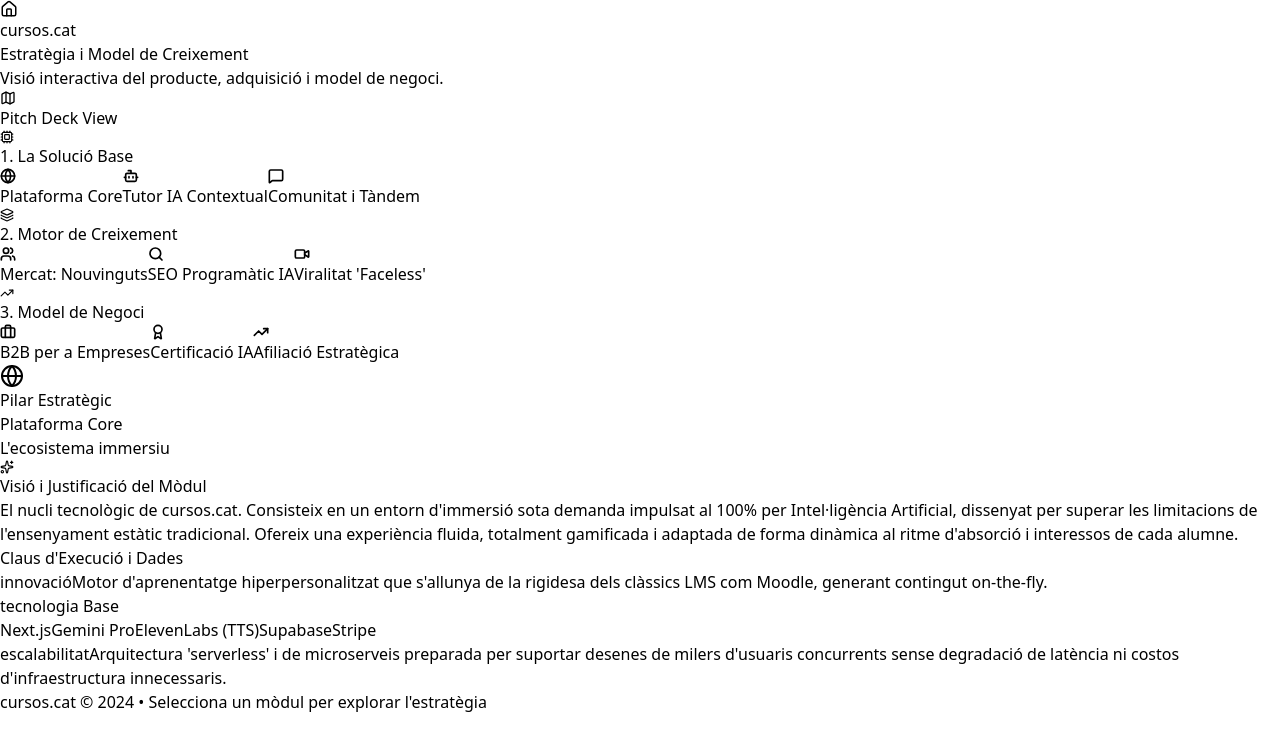
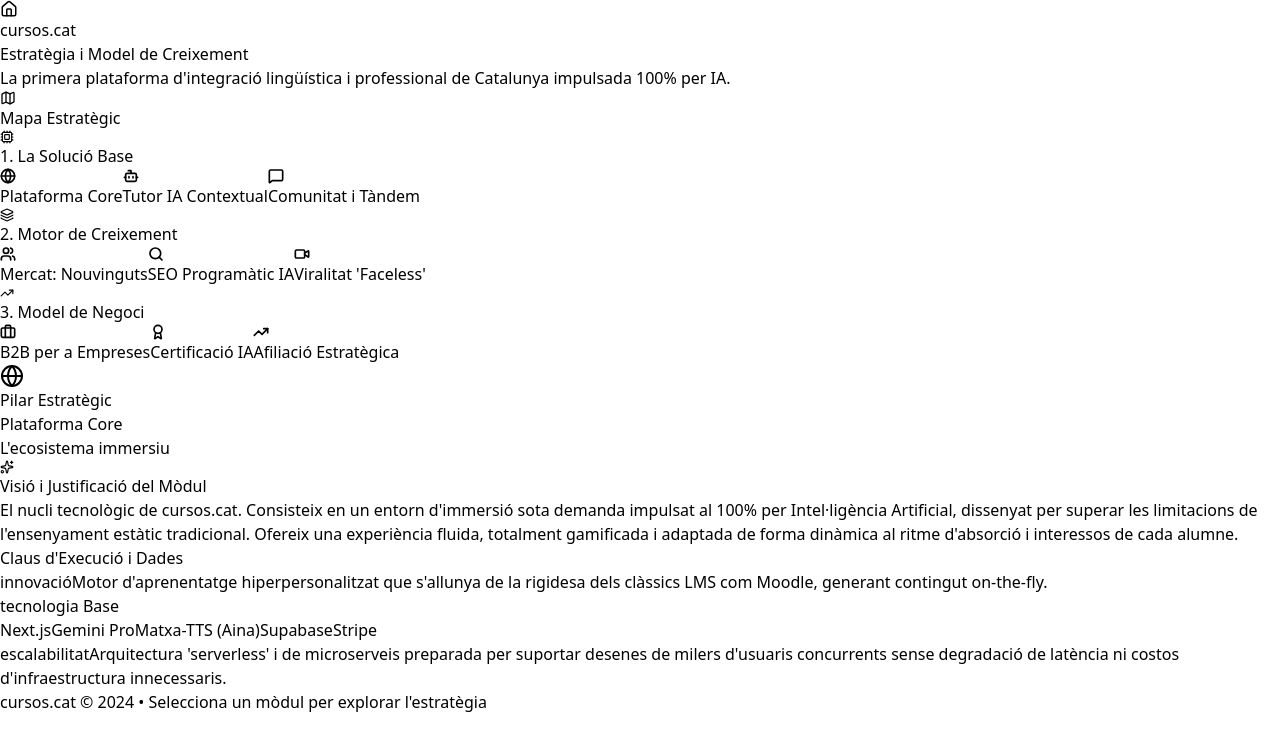
Before and after one commit to vosko03/cursos, a React (Vite) app: page /dash in a window 1280 px wide. Shown: the top 750 px of the page. Built offline with nearby package versions, Linux system fonts and the light colour scheme.

Commit message:
Refactor Dashboard component content and layout
Updated the content and structure of the Dashboard component, including changes to the descriptions and features of various sections. Adjusted UI elements for improved layout and consistency.

```diff
--- a/src/pages/Dashboard.jsx
+++ b/src/pages/Dashboard.jsx
@@ -110,13 +110,13 @@ const themes = {
 };
 
 const nodes = {
-  central: { theme: themes.indigo, title: "Plataforma Core", subtitle: "L'ecosistema immersiu", icon: Globe, content: { descripció: "El nucli tecnològic de cursos.cat. Consisteix en un entorn d'immersió sota demanda impulsat al 100% per Intel·ligència Artificial, dissenyat per superar les limitacions de l'ensenyament estàtic tradicional. Ofereix una experiència fluida, totalment gamificada i adaptada de forma dinàmica al ritme d'absorció i interessos de cada alumne.", innovació: "Motor d'aprenentatge hiperpersonalitzat que s'allunya de la rigidesa dels clàssics LMS com Moodle, generant contingut on-the-fly.", tecnologia_Base: ["Next.js", "Gemini Pro", "ElevenLabs (TTS)", "Supabase", "Stripe"], escalabilitat: "Arquitectura 'serverless' i de microserveis preparada per suportar desenes de milers d'usuaris concurrents sense degradació de latència ni costos d'infraestructura innecessaris." } },
-  tutor: { theme: themes.teal, title: "Tutor IA Contextual", subtitle: "Pràctica hiperrealista 24/7", icon: Bot, content: { descripció: "Motor d'IA conversacional avançat (per veu en temps real i text) que simula situacions reals i quotidianes amb les quals l'usuari es trobarà: des d'una visita al metge, fer tràmits a l'ajuntament, fins a atendre clients al sector serveis. Actua com un professor natiu infinitament pacient, eliminant l'ansietat o la vergonya de parlar en públic.", característiques: "Correcció de pronunciació no intrusiva, adaptació de vocabulari sectorial automàtica i reconeixement d'accents.", diferenciador: "No es basa en ensenyar taules gramaticals de memòria, sinó que entrena habilitats lingüístiques pràctiques per sobreviure i integrar-se en el dia a dia.", mètriques_d_èxit: "Garantir un augment del 300% en el temps efectiu de pràctica oral respecte a les classes grupals presencials on l'alumne a penes intervé." } },
+  central: { theme: themes.indigo, title: "Plataforma Core", subtitle: "L'ecosistema immersiu", icon: Globe, content: { descripció: "El nucli tecnològic de cursos.cat. Consisteix en un entorn d'immersió sota demanda impulsat al 100% per Intel·ligència Artificial, dissenyat per superar les limitacions de l'ensenyament estàtic tradicional. Ofereix una experiència fluida, totalment gamificada i adaptada de forma dinàmica al ritme d'absorció i interessos de cada alumne.", innovació: "Motor d'aprenentatge hiperpersonalitzat que s'allunya de la rigidesa dels clàssics LMS com Moodle, generant contingut on-the-fly.", tecnologia_Base: ["Next.js", "Gemini Pro", "Matxa-TTS (Aina)", "Supabase", "Stripe"], escalabilitat: "Arquitectura 'serverless' i de microserveis preparada per suportar desenes de milers d'usuaris concurrents sense degradació de latència ni costos d'infraestructura innecessaris." } },
+  tutor: { theme: themes.teal, title: "Tutor IA Contextual", subtitle: "Pràctica hiperrealista 24/7", icon: Bot, content: { descripció: "Motor d'IA conversacional avançat (per veu en temps real i text) que simula situacions reals i quotidianes amb les quals l'usuari es trobarà: des d'una visita al metge, fer tràmits a l'ajuntament, fins a atendre clients al sector serveis. Actua com un professor natiu infinitament pacient, eliminant l'ansietat o la vergonya de parlar en públic.", tecnologia_Vocal: "Integració de Matxa-TTS Catalan Multispeaker del Projecte Aina (Generalitat/BSC) per garantir accents naturals de les diferents variants del català.", diferenciador: "No es basa en ensenyar taules gramaticals de memòria, sinó que entrena habilitats lingüístiques pràctiques per sobreviure i integrar-se en el dia a dia.", mètriques_d_èxit: "Garantir un augment del 300% en el temps efectiu de pràctica oral respecte a les classes grupals presencials on l'alumne a penes intervé." } },
   comunidad: { theme: themes.emerald, title: "Comunitat i Tàndem", subtitle: "La xarxa social humana", icon: MessageSquare, content: { descripció: "L'aprenentatge aïllat té una taxa d'abandonament alta. Per solucionar-ho, fomentem la cohesió social i l'arrelament a través d'espais digitals segurs on la IA passa a un segon pla i el factor humà pren el relleu. Integrem la comunitat directament en el procés.", funcionament: "Sistema de matchmaking per crear tàndems lingüístics entre usuaris de nivells complementaris.", dinàmiques: "Implementació de lligues setmanals, 'leaderboards' i reptes col·lectius per mantenir la motivació intrínseca alta.", retenció: "La generació de sentit de pertinença és l'eina número u per reduir la taxa de 'churn' (usuaris que es donen de baixa)." } },
 
   inmigrantes: { theme: themes.blue, title: "Mercat: Nouvinguts", subtitle: "El gruix de l'adquisició B2C", icon: Users, content: { descripció: "El nostre segment objectiu de més volum: persones arribades recentment que necessiten el català com a eina urgent d'arrelament i ascensor sociolaboral. Volem oferir una barrera d'entrada gairebé inexistent per democratitzar l'accés a la llengua, atraient-los cap al nostre ecosistema des del primer minut.", estratègia_de_Captació: "Product-Led Growth mitjançant un model Freemium molt atractiu (ex: 10 minuts al dia de conversa amb IA gratuïts).", fidelització: "Sistema de ratxes ('streaks') inspirat en aplicacions d'hàbits d'èxit com Duolingo per assegurar la recurrència diària.", impacte_Social: "Alineació total amb polítiques de foment del català, cohesió social i integració al mercat laboral local." } },
   seo: { theme: themes.amber, title: "SEO Programàtic IA", subtitle: "Captació orgànica passiva", icon: Search, content: { descripció: "El nostre motor d'adquisició més potent i rendible a mitjà termini. Consisteix en la generació i indexació massiva de pàgines web altament específiques dissenyades per interceptar cerques de nínxol (Long Tail) que l'usuari fa a Google abans o poc després d'arribar a Catalunya.", procés_Automatitzat: "Scripts en Python interactuant amb l'API de Gemini per crear milers d'estructures com: 'Vocabulari en català per a [Professió] a [Ciutat]'.", conversió: "Cada landing està optimitzada amb Copywriting persuasiu per capturar l'usuari (lead) en els primers 15 segons d'haver aterrat.", exemple_Real: "Si un usuari busca 'Aprender catalán para trabajar de camarero en Girona', som el primer resultat amb un mòdul gratuït exacte preparat per a ell." } },
-  videos: { theme: themes.rose, title: "Viralitat 'Faceless'", subtitle: "Trànsit des de xarxes socials", icon: Video, content: { descripció: "Una autèntica màquina de contingut. Creació automatitzada i escalable de vídeos educatius de format curt (micro-learning) dissenyats específicament per a l'algoritme de TikTok, Instagram Reels i YouTube Shorts. Tot es genera mitjançant IA, sense dependre d'actors o càmeres.", flux_de_Treball: "Extracció de notícies o modismes → Guió amb Gemini → Generació de vídeo amb HeyGen → Veu amb ElevenLabs → Publicació.", optimització_Contínua: "Anàlisi A/B automàtic de la retenció d'audiència (hooks) per iterar i millorar els guions en temps real.", call_to_Action: "Tots els vídeos deriven l'audiència mitjançant un 'hook' clar: 'Practica aquesta conversa tu mateix gratis a cursos.cat'." } },
+  videos: { theme: themes.rose, title: "Viralitat 'Faceless'", subtitle: "Trànsit des de xarxes socials", icon: Video, content: { descripció: "Una autèntica màquina de contingut. Creació automatitzada i escalable de vídeos educatius de format curt (micro-learning) dissenyats específicament per a l'algoritme de TikTok, Instagram Reels i YouTube Shorts. Tot es genera mitjançant IA, sense dependre d'actors o càmeres.", flux_de_Treball: "Extracció de notícies o modismes → Guió amb Gemini → Generació de vídeo → Veu amb Matxa-TTS → Publicació.", optimització_Contínua: "Anàlisi A/B automàtic de la retenció d'audiència (hooks) per iterar i millorar els guions en temps real.", call_to_Action: "Tots els vídeos deriven l'audiència mitjançant un 'hook' clar: 'Practica aquesta conversa tu mateix gratis a cursos.cat'." } },
 
   b2b: { theme: themes.emerald, title: "B2B per a Empreses", subtitle: "Alt valor i ingressos recurrents", icon: Briefcase, content: { descripció: "L'escala de monetització principal. Una solució 'SaaS (Software as a Service) Educatiu' dissenyada exclusivament per a departaments de Recursos Humans. Està enfocada a sectors on l'atenció al client en català és crucial (sanitat, hostaleria, 'retail') però on hi ha molta rotació de personal castellanoparlant o estranger.", model_de_Negoci: "Contractes corporatius de llicències per volum (ex: tarifa plana de 200€/mes per formar fins a 50 empleats simultàniament).", proposta_de_Valor: "Garanteix el compliment normatiu de drets lingüístics, millora les ràtios d'atenció al client i potencia la RSC corporativa.", onboarding_Senzill: "Desplegament ràpid mitjançant enllaços d'invitació al correu corporatiu i un panell de control HR per veure el progrés en temps real de la plantilla." } },
   certificacion: { theme: themes.pink, title: "Certificació IA", subtitle: "L'estàndard pràctic del mercat", icon: Award, content: { descripció: "Creació d'un nou estàndard d'avaluació al sector. Emissió d'un 'Certificat de Fluïdesa Pràctica' completament examinat i qualificat per models de llenguatge avançats. Supera la burocràcia dels exàmens oficials i ofereix a empreses i usuaris una prova de nivell oral instantània, objectiva i accessible des de qualsevol lloc.", avaluació_Digital: "Examen oral de 15 minuts interactuant amb l'avatar IA, on s'avalua fonètica, fluïdesa, vocabulari i temps de resposta.", el_Producte: "Diploma digital verificat (PDF/Blockchain) preparat per integrar-se a un sol clic al perfil de LinkedIn de l'usuari.", validesa_al_Mercat: "L'estratègia inclou forjar aliances ràpides amb portals de feina (InfoJobs) i ETTs locals perquè reconeguin aquesta certificació com un filtre vàlid de contractació." } },
@@ -145,18 +145,18 @@ const Dashboard = () => {
       <header className="max-w-6xl mx-auto mb-8 bg-white p-5 rounded-2xl shadow-sm border border-slate-100">
         <div className="flex flex-col md:flex-row md:items-center justify-between gap-4">
           <div className="flex items-center gap-4">
-            <div className="inline-flex items-center gap-2 bg-slate-900 text-white px-4 py-2 rounded-lg text-sm font-bold shadow-md">
+            <div className="inline-flex items-center gap-2 bg-slate-900 text-white px-4 py-2 rounded-lg text-sm font-bold shadow-md shrink-0">
               <Home size={18} />
               <span>cursos.cat</span>
             </div>
             <div className="border-l-2 border-slate-200 pl-4">
               <h1 className="text-lg md:text-xl font-bold text-slate-800 tracking-tight">Estratègia i Model de Creixement</h1>
-              <p className="text-sm font-medium text-slate-500 mt-0.5">Visió interactiva del producte, adquisició i model de negoci.</p>
+              <p className="text-sm font-medium text-slate-500 mt-0.5">La primera plataforma d'integració lingüística i professional de Catalunya impulsada 100% per IA.</p>
             </div>
           </div>
-          <div className="inline-flex items-center gap-2 bg-indigo-50 text-indigo-700 px-3 py-2 rounded-lg text-sm font-bold uppercase tracking-wide border border-indigo-100 self-start md:self-auto shadow-sm">
+          <div className="inline-flex items-center gap-2 bg-indigo-50 text-indigo-700 px-3 py-2 rounded-lg text-sm font-bold uppercase tracking-wide border border-indigo-100 self-start md:self-auto shadow-sm shrink-0">
             <Map size={16} />
-            Pitch Deck View
+            Mapa Estratègic
           </div>
         </div>
       </header>
```
